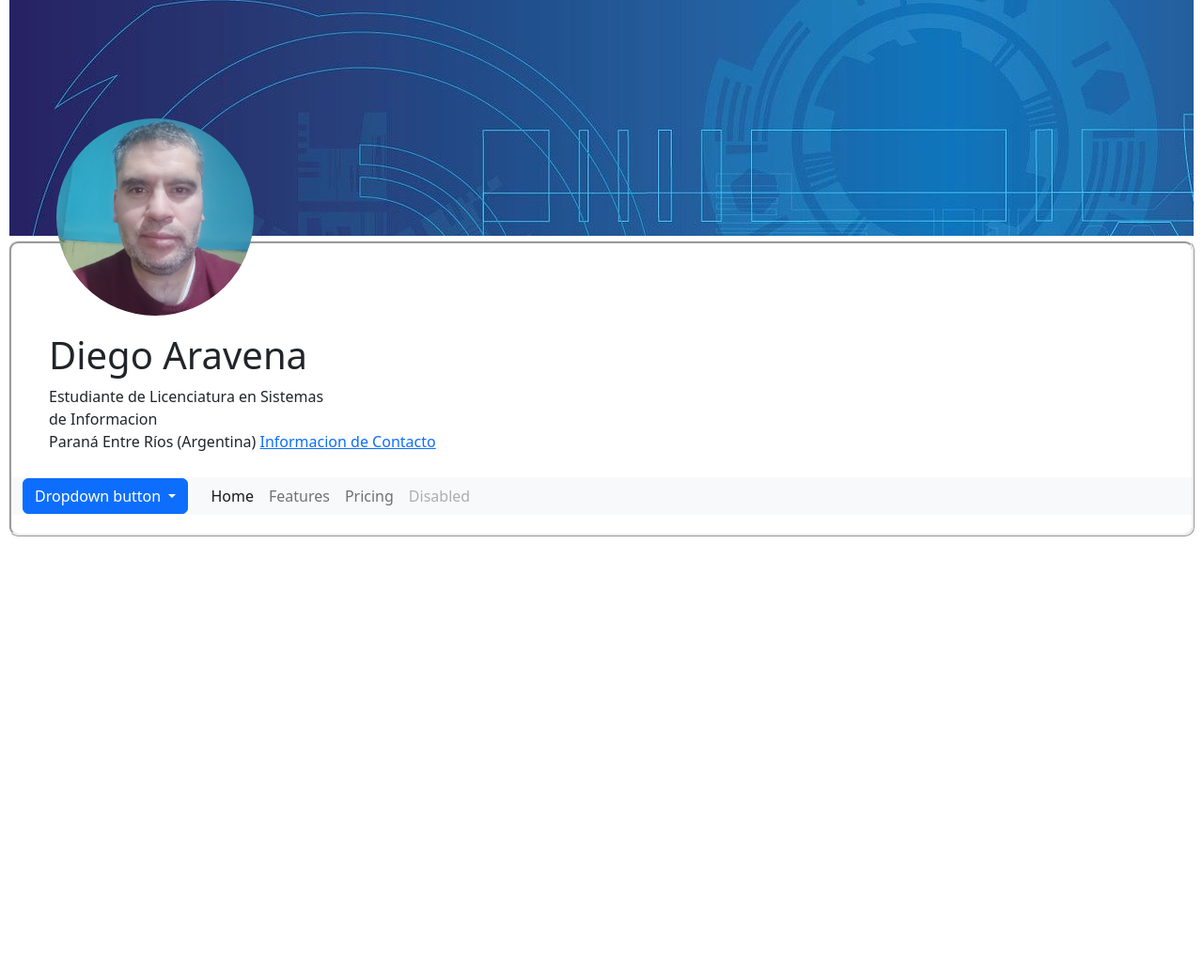
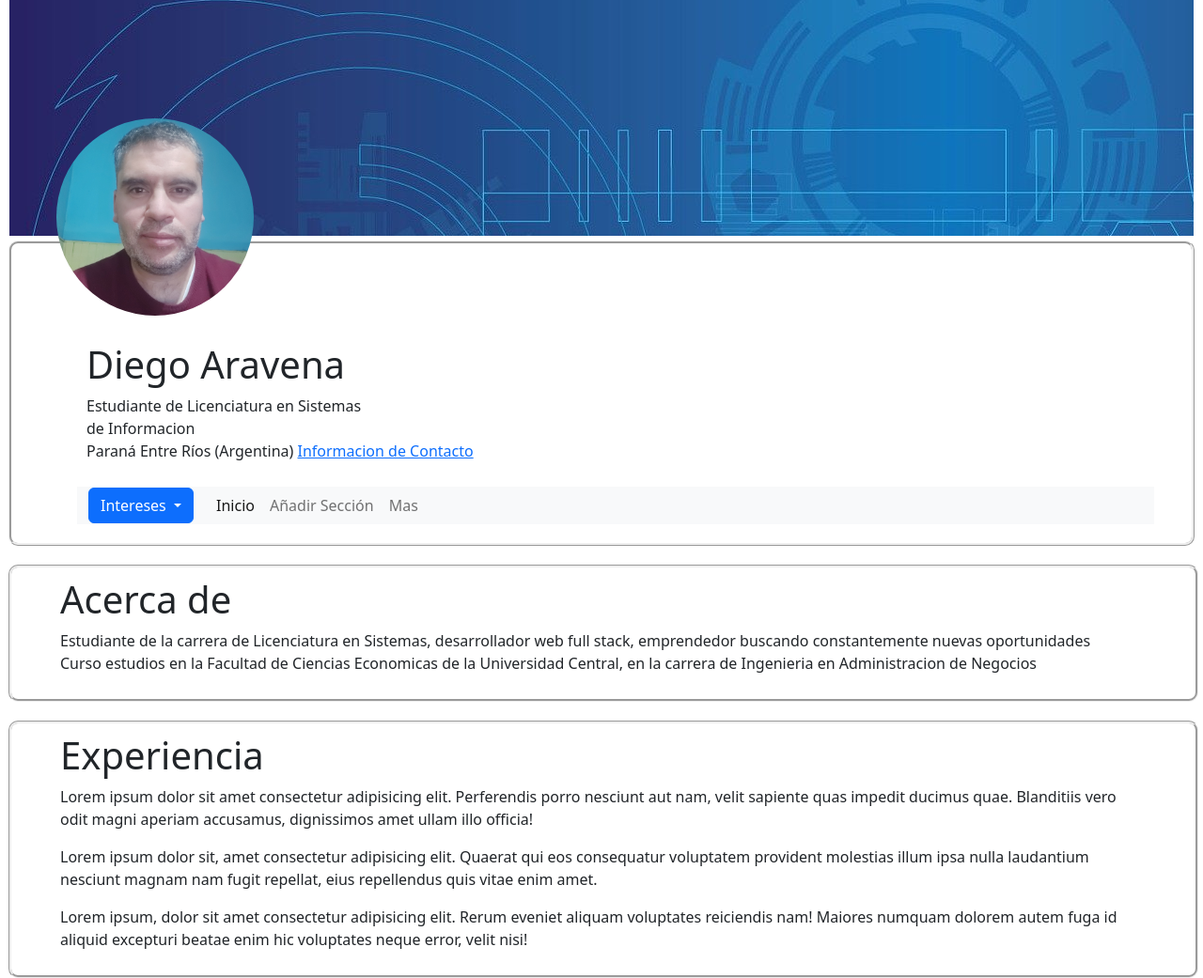
Before and after one commit to daravena1977/portfolio-frontend, a plain HTML site: page index.html in a window 1280 px wide. Shown: the part 234-1275 px from the top of the page at 94% size. Before the commit the page ends 810 px from the top, so only its background shows below. Drawn offline with nearby package versions, Linux system fonts and the light colour scheme.

Commit message:
se agregan secciones de acerca de y experiencia

```diff
--- a/index.html
+++ b/index.html
@@ -55,43 +55,68 @@
         <img class="imagen-cv" src="imagenes/20220720_005009.jpg" alt="" width="210px" height="210px" />
 
     </div>
-    <section class="acerca-de">
+    <section class="mi-informacion">
         <div class="container-fluid informacion-personal">
             <h1 class="nombre">Diego Aravena</h1>
-            <p class="titulo">Estudiante de Licenciatura en Sistemas </br> de Informacion </br>Paraná Entre Ríos (Argentina) <a class="contacto" href="#">Informacion de Contacto</a></p>
+            <p class="titulo">Estudiante de Licenciatura en Sistemas </br> de Informacion </br>Paraná Entre Ríos
+                (Argentina) <a class="contacto" href="#">Informacion de Contacto</a></p>
 
         </div>
-
+        <div class="nav-informacion-personal">
             <nav class="navbar navbar-expand-lg bg-light">
                 <div class="container-fluid">
                     <div class="dropdown">
-                    <button class="btn btn-primary dropdown-toggle" type="button" data-bs-toggle="dropdown" aria-expanded="false">
-                      Dropdown button
+                        <button class="btn btn-primary dropdown-toggle" type="button" data-bs-toggle="dropdown"
+                            aria-expanded="false">
+                            Intereses
                         </button>
                         <ul class="dropdown-menu dropdown-menu-primary">
                             <li><a class="dropdown-item active" href="#">Action</a></li>
                             <li><a class="dropdown-item" href="#">Another action</a></li>
                             <li><a class="dropdown-item" href="#">Something else here</a></li>
-                      <li><hr class="dropdown-divider"></li>
+                            <li>
+                                <hr class="dropdown-divider">
+                            </li>
                             <li><a class="dropdown-item" href="#">Separated link</a></li>
                         </ul>
                     </div>
 
                     <a class="navbar-brand" href="#"></a>
-              <button class="navbar-toggler" type="button" data-bs-toggle="collapse" data-bs-target="#navbarNavAltMarkup" aria-controls="navbarNavAltMarkup" aria-expanded="false" aria-label="Toggle navigation">
+                    <button class="navbar-toggler" type="button" data-bs-toggle="collapse"
+                        data-bs-target="#navbarNavAltMarkup" aria-controls="navbarNavAltMarkup" aria-expanded="false"
+                        aria-label="Toggle navigation">
                         <span class="navbar-toggler-icon"></span>
                     </button>
 
                     <div class="collapse navbar-collapse" id="navbarNavAltMarkup">
                         <div class="navbar-nav">
-                  <a class="nav-link active" aria-current="page" href="#">Home</a>
-                  <a class="nav-link" href="#">Features</a>
-                  <a class="nav-link" href="#">Pricing</a>
-                  <a class="nav-link disabled">Disabled</a>
+                            <a class="nav-link active" aria-current="page" href="#">Inicio</a>
+                            <a class="nav-link" href="#">Añadir Sección</a>
+                            <a class="nav-link" href="#">Mas</a>
+
                         </div>
                     </div>
                 </div>
             </nav>
+        </div>
+    </section>
+
+    <section class="acerca-de">
+        <div class="container-fluid">
+            <h1>Acerca de</h1>
+            <p>Estudiante de la carrera de Licenciatura en Sistemas, desarrollador web full stack, emprendedor buscando constantemente nuevas oportunidades </br>
+                Curso estudios en la Facultad de Ciencias Economicas de la Universidad Central, en la carrera de Ingenieria en Administracion de Negocios
+            </p>
+        </div>
+    </section>
+
+    <section class="experiencia">
+        <div class="container-fluid">
+            <h1>Experiencia</h1>
+            <p>Lorem ipsum dolor sit amet consectetur adipisicing elit. Perferendis porro nesciunt aut nam, velit sapiente quas impedit ducimus quae. Blanditiis vero odit magni aperiam accusamus, dignissimos amet ullam illo officia!</p>
+            <p>Lorem ipsum dolor sit, amet consectetur adipisicing elit. Quaerat qui eos consequatur voluptatem provident molestias illum ipsa nulla laudantium nesciunt magnam nam fugit repellat, eius repellendus quis vitae enim amet.</p>
+            <p>Lorem ipsum, dolor sit amet consectetur adipisicing elit. Rerum eveniet aliquam voluptates reiciendis nam! Maiores numquam dolorem autem fuga id aliquid excepturi beatae enim hic voluptates neque error, velit nisi!</p>
+        </div>
     </section>
 
     <!-- JavaScript Bundle with Popper -->
--- a/styles.css
+++ b/styles.css
@@ -15,7 +15,7 @@ header {
 
 }
 
-h1 {
+.nombre {
     margin-top: 85px;
 }
 
@@ -36,7 +36,7 @@ svg {
     border-style: hidden;
 }
 
-.acerca-de {
+.mi-informacion {
     margin: 5PX 9px;
     border-style:ridge;
     border-radius: 10px;
@@ -46,8 +46,16 @@ svg {
 .informacion-personal {
     padding: 10px 40px 10px;
 
+}
 
+.nav-informacion-personal {
+    padding-left: 30px;
+}
 
+section {
 
-
+    margin: 20px 5px 0 9px;
+    padding: 10px 40px 10px;
+    border-style: groove;
+    border-radius: 10px;
 }
```
Lines whose indentation alone changed are shown as unchanged.
